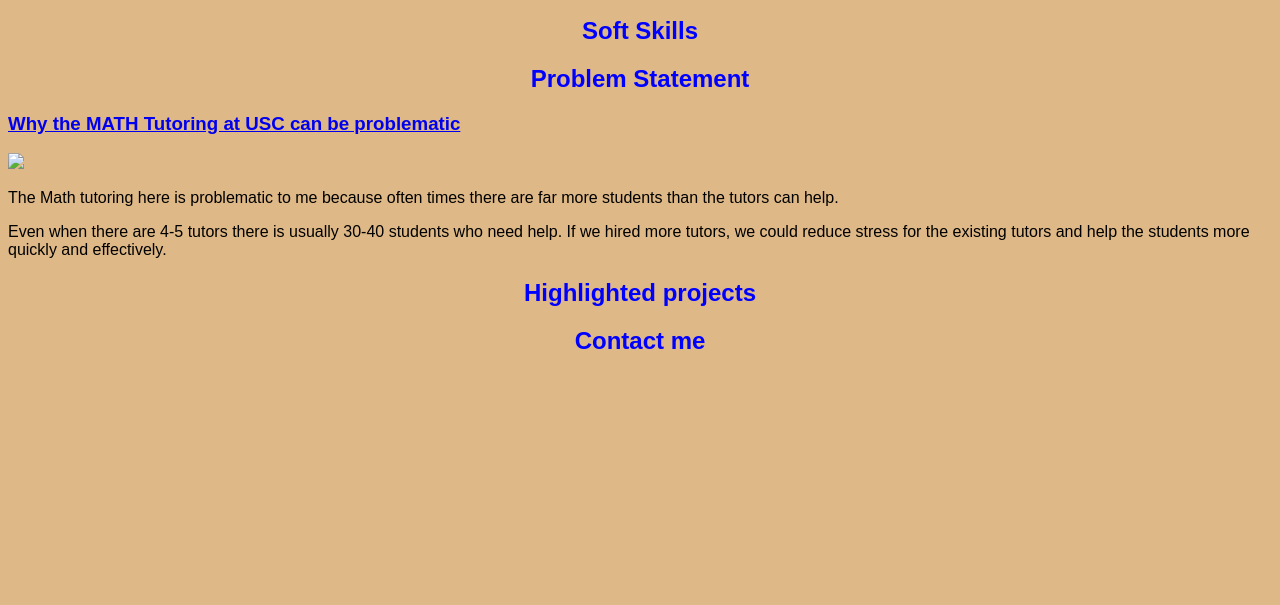
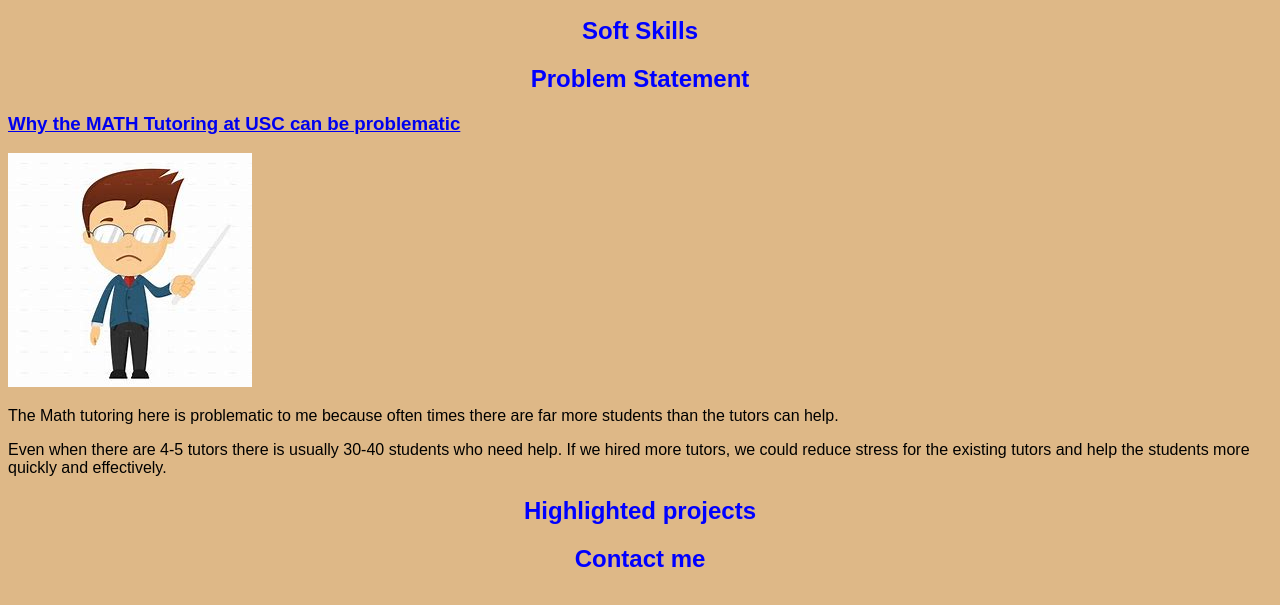
Before and after one commit to CSCE-JerardA/CSCE-JerardA.github.io, a plain HTML site: page index.html in a window 1280 px wide. Shown: the part 111-716 px from the top of the page. Drawn offline with Linux system fonts and the light colour scheme.

Commit message:
index change

```diff
--- a/index.html
+++ b/index.html
@@ -18,7 +18,7 @@
             <section class="project">
 
                 <a href="files/statement.pdf"><h3>Why the MATH Tutoring at USC can be problematic</h3></a>
-                <a href="files/statement.pdf"><img src="images"></a>
+                <a href="files/statement.pdf"><img src="images/tutor.jpg"></a>
                 <p>The Math tutoring here is problematic to me because often times there are far more students than the tutors can help.</p>
                 <p>Even when there are 4-5 tutors there is usually 30-40 students who need help. If we hired more tutors, we could reduce stress for the existing tutors and help the students more quickly and effectively.</p>
             </section>
```
